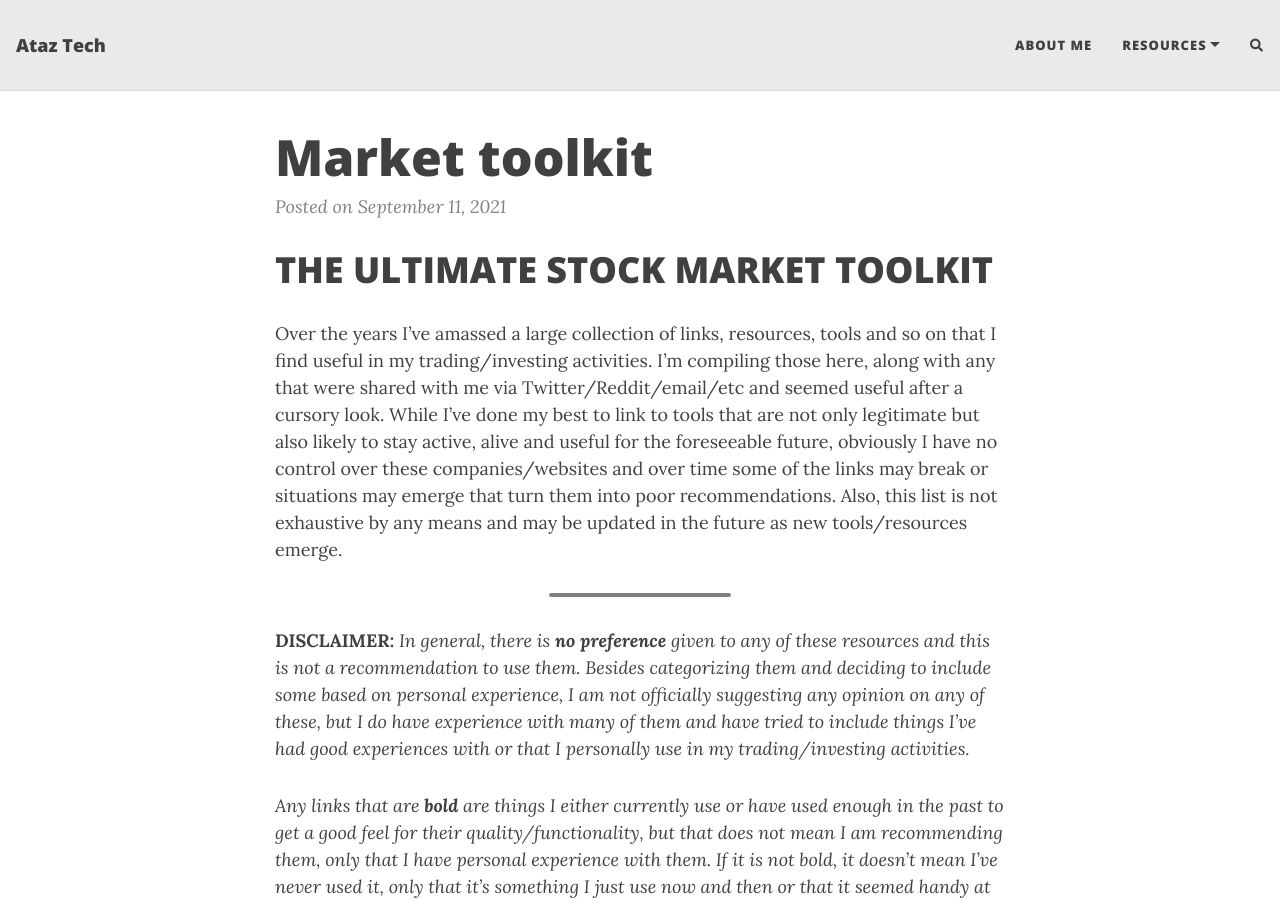
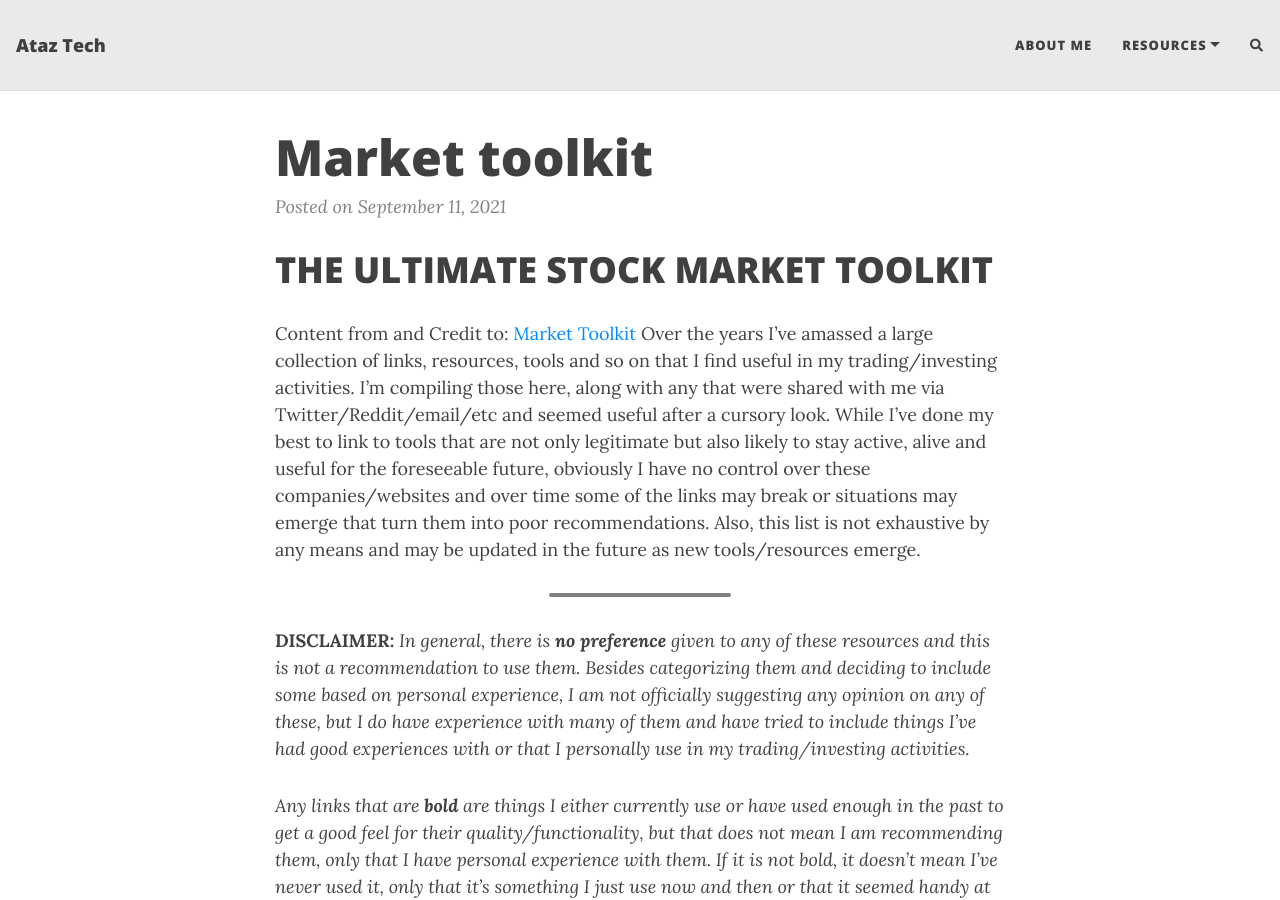
Before and after one commit to atakuzi/atakuzi.github.io, a Jekyll site: the page built from _posts/2021-09-11-market toolkit.md, in a window 1280 px wide and 900 px high. Built offline with Jekyll 4.4.1, drawn with Linux system fonts in a browser that asks for light colours; nearby versions of some CDN libraries; comment, search, counter and statistics services are not loaded.

Commit message:
Update 2021-09-11-market toolkit.md
[Market Toolkit](https://github.com/ckz8780/market-toolkit "Market Toolkit")

```diff
--- a/_posts/2021-09-11-market toolkit.md
+++ b/_posts/2021-09-11-market toolkit.md
@@ -1,4 +1,5 @@
 # THE ULTIMATE STOCK MARKET TOOLKIT
+Content from and Credit to: [Market Toolkit](https://github.com/ckz8780/market-toolkit "Market Toolkit")
 Over the years I've amassed a large collection of links, resources, tools and so on that I find useful in my trading/investing activities. I'm compiling those here, along with any that were shared with me via Twitter/Reddit/email/etc and seemed useful after a cursory look. While I've done my best to link to tools that are not only legitimate but also likely to stay active, alive and useful for the foreseeable future, obviously I have no control over these companies/websites and over time some of the links may break or situations may emerge that turn them into poor recommendations. Also, this list is not exhaustive by any means and may be updated in the future as new tools/resources emerge.
 
 ---
```
